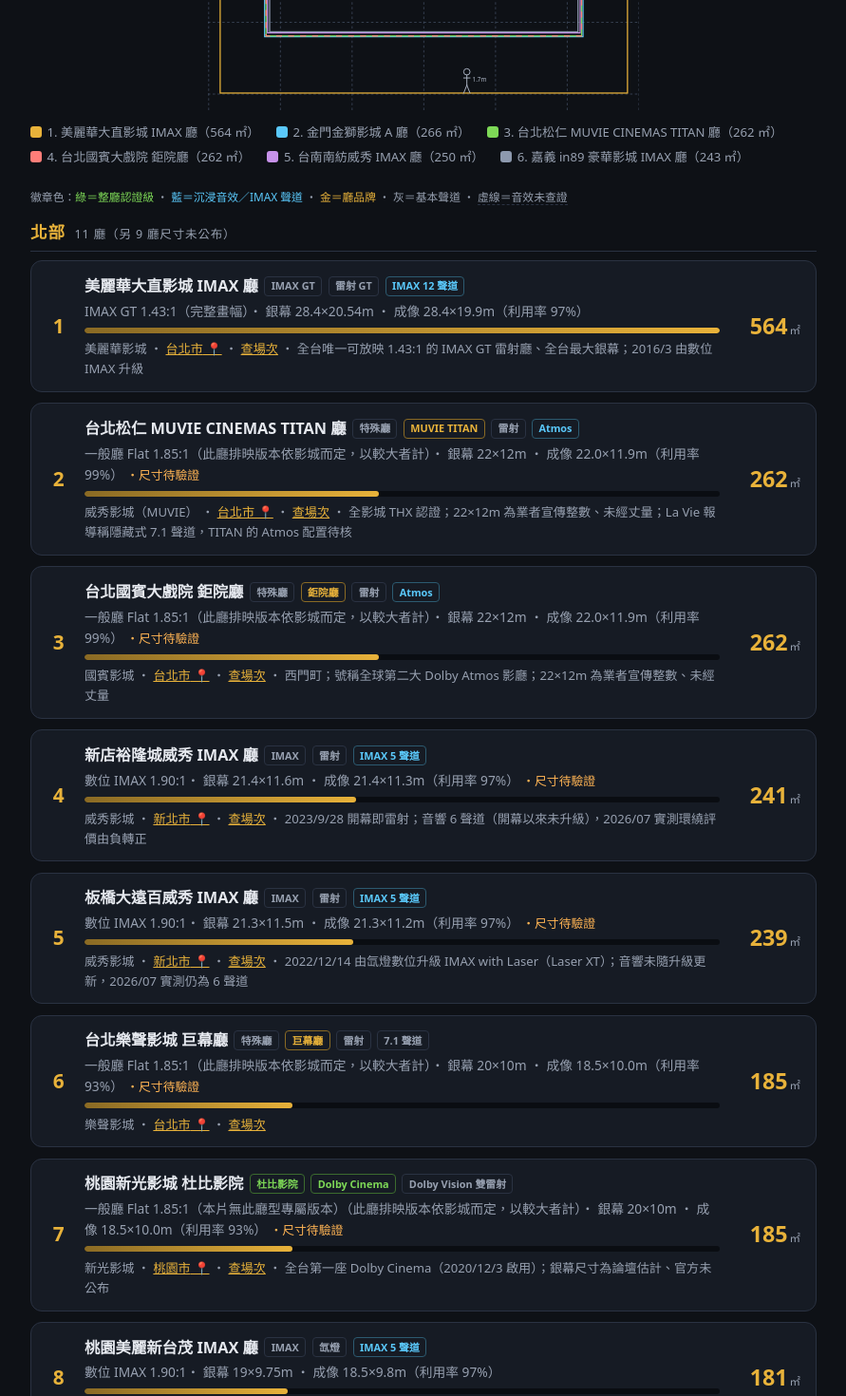
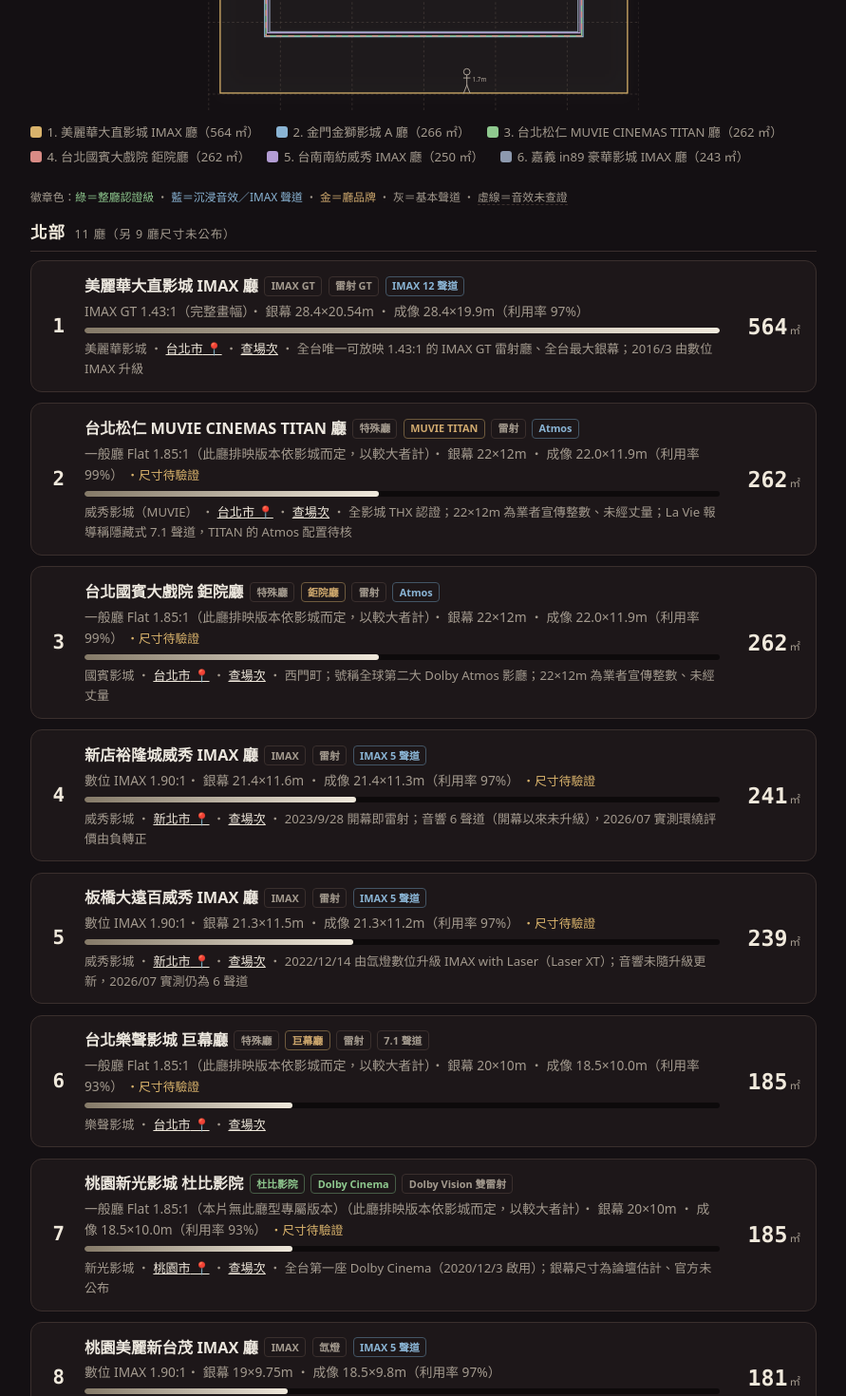
Before and after one commit to cowton0627/taiwan-theater, a React (Vite) app: page / in a window 1280 px wide. Shown: the part 680-2150 px from the top of the page at 95% size, without its empty margins (194-1085 px from the left). Built offline with nearby package versions, Linux system fonts and the light colour scheme.

Commit message:
配色改版方向 A（放映廳）：絨黑暖底、銀幕光 accent、語意色降飽和、等寬數字、疊圖冠軍框發光

```diff
--- a/src/App.tsx
+++ b/src/App.tsx
@@ -249,8 +249,9 @@
                 const y = (height - h) / 2;
                 const stateClass =
                   hovered === null ? '' : hovered === i ? ' hot' : ' dim';
+                const lead = i === 0 ? ' lead' : '';
                 return (
-                  <g key={f.screen.id} className={`overlay-item${stateClass}`}>
+                  <g key={f.screen.id} className={`overlay-item${lead}${stateClass}`}>
                     <rect
                       x={x}
                       y={y}
--- a/src/index.css
+++ b/src/index.css
@@ -1,12 +1,16 @@
 :root {
   color-scheme: dark;
-  --bg: #0e1116;
-  --panel: #161b24;
-  --border: #2a3242;
-  --text: #e6e9ef;
-  --muted: #97a0b0;
-  --accent: #e8b23a;
-  --accent-dim: #8a6a24;
+  /* 放映廳方向：絨黑帶暖的暗底，「銀幕光」暖紙白做主 accent */
+  --bg: #141013;
+  --panel: #1d1719;
+  --border: #3a2f2d;
+  --text: #ece7de;
+  --muted: #a39a8e;
+  --accent: #f0e9dc;
+  --accent-dim: #857a68;
+  /* 廳品牌金（柔和老膠片金，與銀幕光區隔） */
+  --gold: #cfa96e;
+  --gold-dim: #6e5a3d;
 }
 
 * {
@@ -77,8 +81,9 @@
 .chip.active {
   background: var(--accent);
   border-color: var(--accent);
-  color: #17130a;
+  color: #141013;
   font-weight: 600;
+  box-shadow: 0 0 10px rgba(240, 233, 220, 0.18);
 }
 
 /* 說明文字與操作 chips 分層：註記塊（左細線＋淡底＋內縮） */
@@ -165,13 +170,13 @@
 }
 
 .grid-line {
-  stroke: #4d5a72;
+  stroke: #453c38;
   stroke-width: 1;
   stroke-dasharray: 4 4;
 }
 
 .center-mark {
-  stroke: #aeb7c6;
+  stroke: #b3a99d;
   stroke-width: 1.5;
 }
 
@@ -193,40 +198,46 @@
   stroke-width: 3.5;
 }
 
+/* 簽名元素：最大成像框＝暗廳裡發光的銀幕 */
+.overlay-item.lead .overlay-rect {
+  fill: rgba(240, 233, 220, 0.04);
+  filter: drop-shadow(0 0 16px rgba(240, 233, 220, 0.22));
+}
+
 .overlay-num {
   font-size: 11px;
   font-weight: 700;
 }
 
-.overlay-num-0 { fill: #e8b23a; }
-.overlay-num-1 { fill: #5ac8fa; }
-.overlay-num-2 { fill: #7ed957; }
-.overlay-num-3 { fill: #ff7e79; }
-.overlay-num-4 { fill: #c792ea; }
+.overlay-num-0 { fill: #d9b36c; }
+.overlay-num-1 { fill: #8ab4d4; }
+.overlay-num-2 { fill: #8fc98f; }
+.overlay-num-3 { fill: #d98b85; }
+.overlay-num-4 { fill: #b39dd4; }
 .overlay-num-5 { fill: #8d99ae; }
 
 .person-mark circle {
   fill: none;
-  stroke: #aeb7c6;
+  stroke: #b3a99d;
   stroke-width: 1.5;
 }
 
 .person-mark line {
-  stroke: #aeb7c6;
+  stroke: #b3a99d;
   stroke-width: 1.5;
   stroke-linecap: round;
 }
 
 .person-mark .person-label {
-  fill: #aeb7c6;
+  fill: #b3a99d;
   font-size: 10px;
 }
 
-.overlay-rect-0 { stroke: #e8b23a; }
-.overlay-rect-1 { stroke: #5ac8fa; }
-.overlay-rect-2 { stroke: #7ed957; }
-.overlay-rect-3 { stroke: #ff7e79; }
-.overlay-rect-4 { stroke: #c792ea; }
+.overlay-rect-0 { stroke: #d9b36c; }
+.overlay-rect-1 { stroke: #8ab4d4; }
+.overlay-rect-2 { stroke: #8fc98f; }
+.overlay-rect-3 { stroke: #d98b85; }
+.overlay-rect-4 { stroke: #b39dd4; }
 .overlay-rect-5 { stroke: #8d99ae; }
 
 .overlay-legend {
@@ -253,11 +264,11 @@
   display: inline-block;
 }
 
-.swatch-0 { background: #e8b23a; }
-.swatch-1 { background: #5ac8fa; }
-.swatch-2 { background: #7ed957; }
-.swatch-3 { background: #ff7e79; }
-.swatch-4 { background: #c792ea; }
+.swatch-0 { background: #d9b36c; }
+.swatch-1 { background: #8ab4d4; }
+.swatch-2 { background: #8fc98f; }
+.swatch-3 { background: #d98b85; }
+.swatch-4 { background: #b39dd4; }
 .swatch-5 { background: #8d99ae; }
 
 .region-group {
@@ -286,15 +297,15 @@
 .sort-note {
   font-size: 0.72rem;
   font-weight: 600;
-  color: #5ac8fa;
-  border: 1px solid #2c5a70;
+  color: #8ab4d4;
+  border: 1px solid #435565;
   border-radius: 999px;
   padding: 0.05rem 0.55rem;
   letter-spacing: normal;
 }
 
 .rank.rank-audio {
-  color: #5ac8fa;
+  color: #8ab4d4;
 }
 
 .empty-state {
@@ -383,6 +394,7 @@
   color: var(--accent);
   min-width: 1.6rem;
   text-align: center;
+  font-family: ui-monospace, 'SF Mono', Menlo, monospace;
 }
 
 .card-body {
@@ -410,19 +422,19 @@
 
 .badge.atmos,
 .badge.tier-atmos {
-  color: #5ac8fa;
-  border-color: #2c5a70;
+  color: #8ab4d4;
+  border-color: #435565;
 }
 
 /* 整廳認證級（Dolby Cinema / DVA） */
 .badge.tier-cert {
-  color: #7ed957;
-  border-color: #3c6b2e;
+  color: #8fc98f;
+  border-color: #465c46;
 }
 
 .badge.tier-imax {
-  color: #5ac8fa;
-  border-color: #2c5a70;
+  color: #8ab4d4;
+  border-color: #435565;
 }
 
 .badge.tier-basic {
@@ -437,14 +449,14 @@
 }
 
 .badge.brand {
-  color: var(--accent);
-  border-color: var(--accent-dim);
+  color: var(--gold);
+  border-color: var(--gold-dim);
 }
 
 /* 認證綠優先於品牌金（杜比影院／DVA 品牌徽章） */
 .badge.brand.tier-cert {
-  color: #7ed957;
-  border-color: #3c6b2e;
+  color: #8fc98f;
+  border-color: #465c46;
 }
 
 .card-unsized {
@@ -452,8 +464,8 @@
 }
 
 .badge.unverified {
-  color: #ffb454;
-  border-color: #6e5121;
+  color: #d9b36c;
+  border-color: #63512f;
 }
 
 .dims {
@@ -466,7 +478,7 @@
   color: var(--text);
 }
 
-/* 成像面積＝卡片主視覺（U-6） */
+/* 成像面積＝卡片主視覺（U-6）；等寬數字＝放映機讀數感 */
 .card-area {
   min-width: 4.4rem;
   text-align: right;
@@ -475,6 +487,8 @@
   color: var(--accent);
   line-height: 1.1;
   white-space: nowrap;
+  font-family: ui-monospace, 'SF Mono', Menlo, monospace;
+  font-variant-numeric: tabular-nums;
 }
 
 .card-area .unit {
@@ -486,7 +500,7 @@
 
 /* 「待驗證」由徽章降為行內註記（U-5） */
 .unverified-note {
-  color: #ffb454;
+  color: #d9b36c;
   font-size: 0.8rem;
 }
 
@@ -496,14 +510,14 @@
   color: var(--muted);
 }
 
-.badge-legend .lg-cert { color: #7ed957; }
-.badge-legend .lg-imax { color: #5ac8fa; }
-.badge-legend .lg-brand { color: var(--accent); }
+.badge-legend .lg-cert { color: #8fc98f; }
+.badge-legend .lg-imax { color: #8ab4d4; }
+.badge-legend .lg-brand { color: var(--gold); }
 .badge-legend .lg-basic { color: var(--muted); }
 .badge-legend .lg-unknown { color: var(--muted); border-bottom: 1px dashed var(--border); }
 
 .bar-track {
-  background: #0a0d12;
+  background: #0d0a0b;
   border-radius: 4px;
   height: 6px;
   margin: 0.4rem 0;
```
